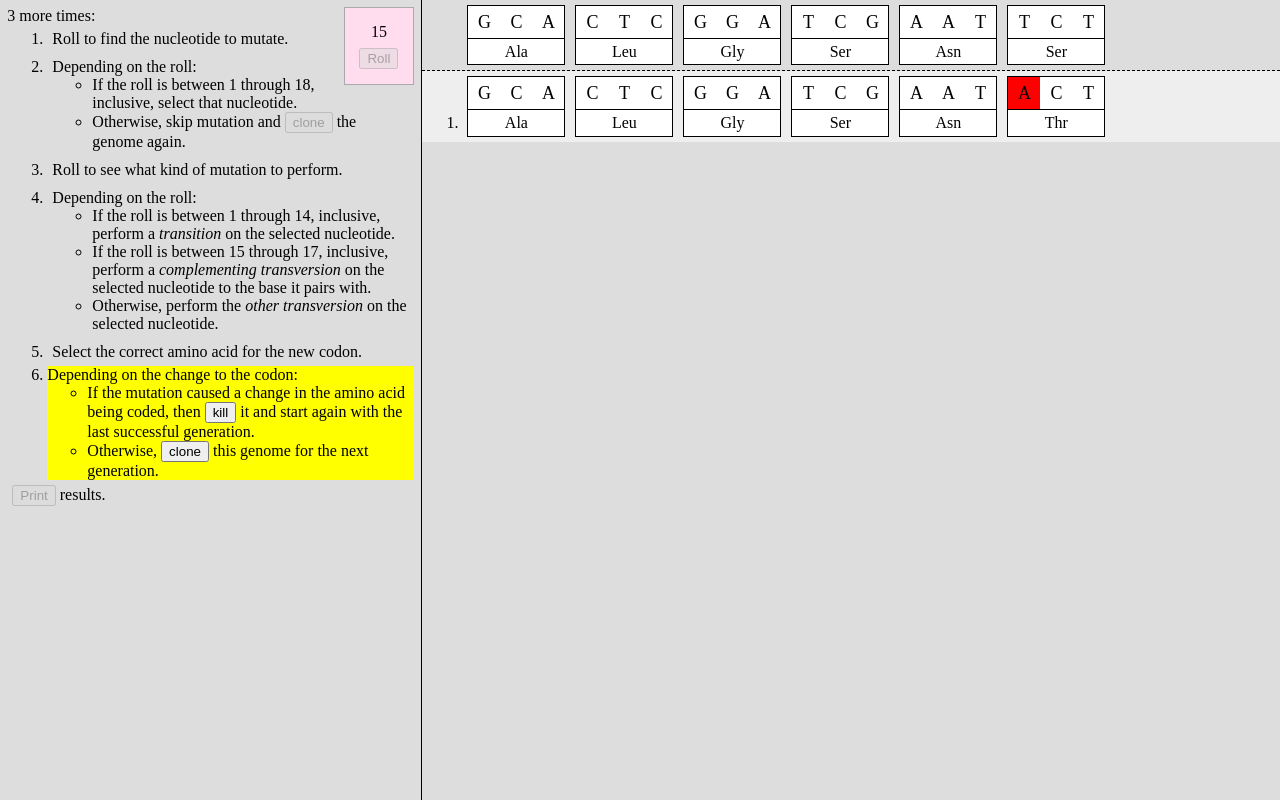
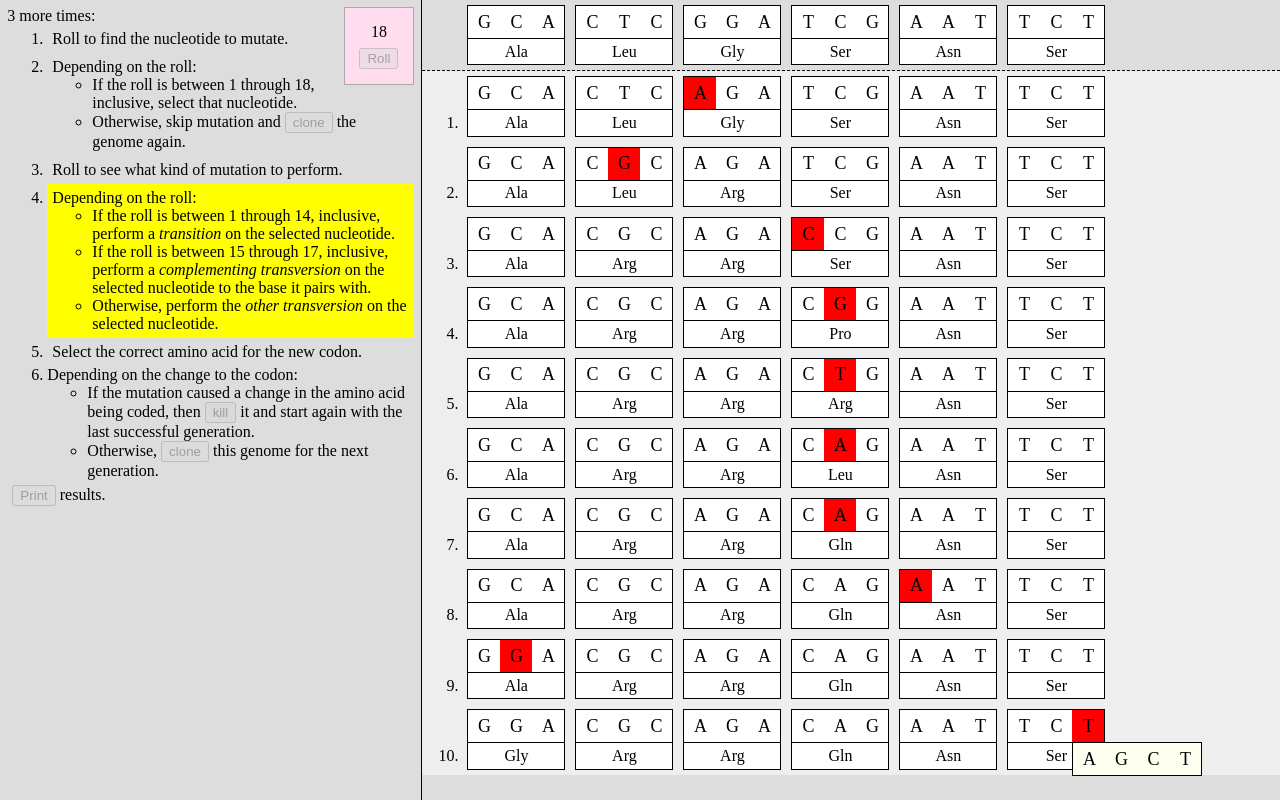
Before and after one commit to bjc/molsim2, a plain HTML site: page index.html in a window 1280 px wide. Drawn offline with Linux system fonts and the light colour scheme.

Commit message:
Finally get nucleotide selector working without hacks
At least, I think without hacks. I don’t know what I’m doing.

```diff
--- a/mobile.css
+++ b/mobile.css
@@ -75,6 +75,10 @@ button {
     background-color: white;
 }
 
+.genome .codon>ol {
+    display: flex;
+}
+
 .genome .codon .amino-acid {
     border-top: 1px solid black;
     text-align: center;
@@ -87,14 +91,17 @@ button {
     height: 32px;
     width: 32px;
     font-size: 18px;
-    text-align: center;
     flex-wrap: wrap;
     justify-content: space-around;
     align-items: center;
 }
 
 .genome .nucleotide span {
-    display: inline-block;
+    display: inline-flex;
+    height: 32px;
+    width: 32px;
+    justify-content: space-around;
+    align-items: center;
 }
 
 #instructions {
@@ -152,10 +159,8 @@ button {
 
 #nucleotide-selector {
     position: relative;
+    display: flex;
     white-space: nowrap;
-    word-spacing: -6px; /* TODO: 0 doesn't work. And for some reason whitespace is being renderded between <li> elements? */
-    width: 8em; /* TODO: this shouldn't be hard coded. */
-
     background-color: ivory;
     border: 1px solid black;
 }
@@ -163,6 +168,15 @@ button {
 #nucleotide-selector,
 .genome:not(.locked) {
     cursor: pointer;
+}
+
+#nucleotide-selector li {
+    display: inline-flex;
+    height: 32px;
+    width: 32px;
+    font-size: 18px;
+    justify-content: space-around;
+    align-items: center;
 }
 
 #nucleotide-selector li:hover,
@@ -220,15 +234,6 @@ button {
     background-color: red;
 }
 
-#nucleotide-selector li {
-    display: inline-block;
-    width: 2em;
-    flex-basis: 2em;
-    text-align: center;
-    padding-top: 1ex;
-    padding-bottom: 1ex;
-}
-
 #lethality-selector {
     position: fixed;
     left: 50%;
--- a/rules.mjs
+++ b/rules.mjs
@@ -376,11 +376,11 @@ class Rules {
         // TODO: debugging
         if (false) {
             this._debugStartAtRollForMutation()
-        } else if (false) {
-            this._debugStartAtPerformMutation(3)
+        } else if (true) {
+            this._debugStartAtPerformMutation(9)
         } else if (false) {
             this._debugStartAtSelectAminoAcid()
-        } else if (true) {
+        } else if (false) {
             this._debugStartAtSelectLethality()
         } else if (false) {
             this._debugStartWithError()
@@ -418,8 +418,8 @@ class Rules {
         })
 
         this.currentState = new PerformMutation(this)
-        this.die.value = 15
-        const nucleotide = this.currentGenome.nucleotides[15]
+        this.die.value = 18
+        const nucleotide = this.currentGenome.nucleotides[this.die.value-1]
         this.currentGenome.selectedNucleotide = nucleotide
     }
 
```
